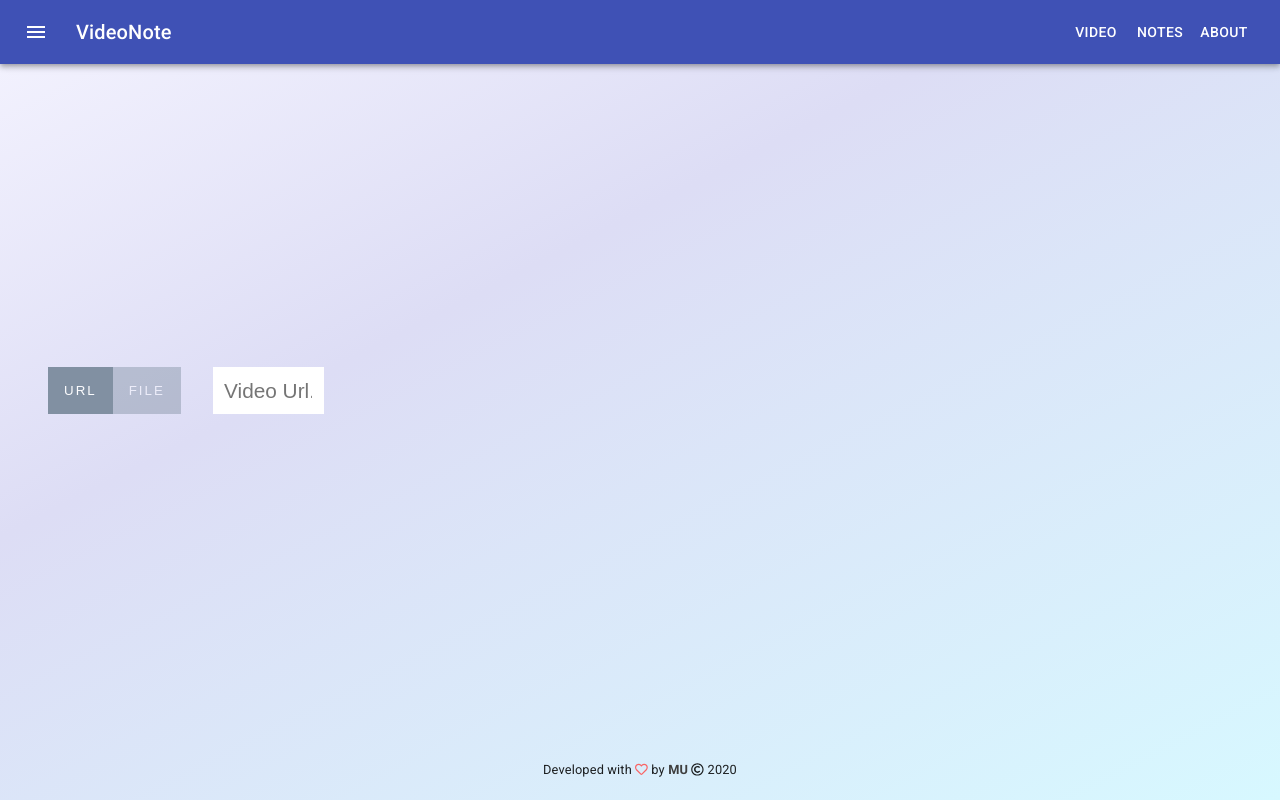
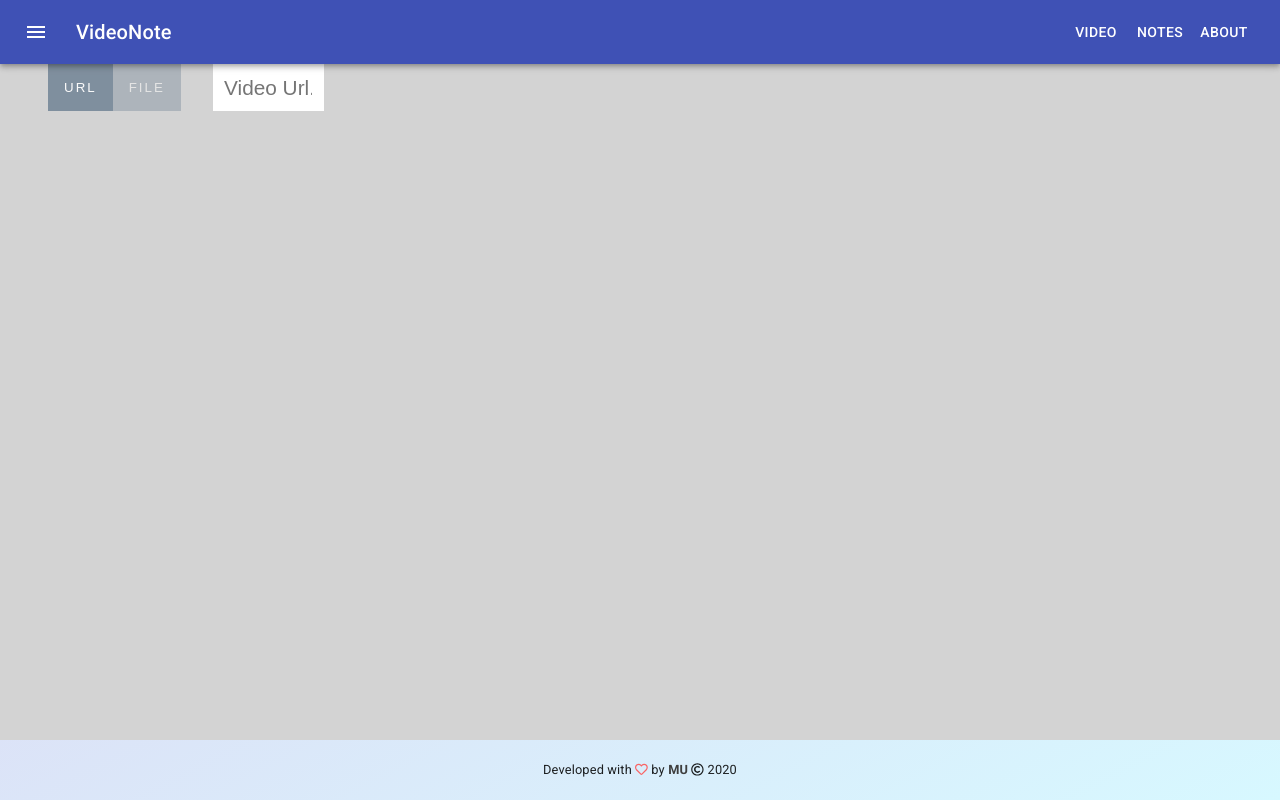
Before and after one commit to joshmu/vn-material_old, a React (Create React App) app: page / in a window 1280 px wide. Built offline with nearby package versions, Linux system fonts and the light colour scheme.

Commit message:
main content grid

```diff
--- a/src/App.js
+++ b/src/App.js
@@ -19,13 +19,18 @@ import Notes from './components/Notes'
 // import 'normalize.css'
 
 import './index.scss'
-import styles from './styles.module.scss'
+
+const appContainerStyle = {
+  height: '100vh',
+  display: 'flex',
+  flexDirection: 'column'
+}
 
 function App() {
   return (
     <CssBaseline>
       <ThemeProvider theme={theme}>
-        <div className={styles.app}>
+        <div style={appContainerStyle}>
           <PlayerState>
             <TodoState>
               <Router>
--- a/src/components/Notes.js
+++ b/src/components/Notes.js
@@ -1,4 +1,5 @@
 import React, { useEffect, useContext, useRef } from 'react'
+import { Grid, Typography } from '@material-ui/core'
 
 // todo: click timestamp on todo input to disable timestamp add
 // todo: seek whilst there is a note changes timestamp
@@ -89,7 +90,8 @@ const Todo = () => {
   }
 
   return (
-    <div className={style.notesWrapper}>
+    <Grid item style={{ backgroundColor: 'salmon' }}>
+      <Typography>Notes</Typography>
       <Timeline />
       <form className={style.form} onSubmit={onSubmit}>
         <label htmlFor="addTodo"></label>
@@ -129,7 +131,7 @@ const Todo = () => {
             <TodoItem key={todo.id} todo={todo} focusInput={focusInput} />
           ))}
       </ul>
-    </div>
+    </Grid>
   )
 }
 
--- a/src/layout/Header.js
+++ b/src/layout/Header.js
@@ -12,9 +12,6 @@ import {
 import { Menu as MenuIcon } from '@material-ui/icons'
 
 const useStyles = makeStyles(theme => ({
-  root: {
-    flexGrow: 1
-  },
   menuButton: {
     marginRight: theme.spacing(2)
   },
@@ -26,7 +23,6 @@ const useStyles = makeStyles(theme => ({
 const Header = () => {
   const classes = useStyles()
   return (
-    <div className={classes.root}>
     <AppBar position="static">
       <Toolbar>
         <IconButton
@@ -56,7 +52,6 @@ const Header = () => {
         </Button>
       </Toolbar>
     </AppBar>
-    </div>
   )
 }
 
--- a/src/layout/Main.js
+++ b/src/layout/Main.js
@@ -1,9 +1,22 @@
 import React from 'react'
 
-import { Grid } from '@material-ui/core'
+import { Grid, makeStyles } from '@material-ui/core'
+
+const styles = {
+  root: {
+    backgroundColor: 'lightgrey',
+    flex: 1
+  }
+}
+const useStyles = makeStyles(styles)
 
 const Main = props => {
-  return <Grid container>{props.children}</Grid>
+  const classes = useStyles()
+  return (
+    <Grid container className={classes.root}>
+      {props.children}
+    </Grid>
+  )
 }
 
 export default Main
```
Lines whose indentation alone changed are shown as unchanged.
